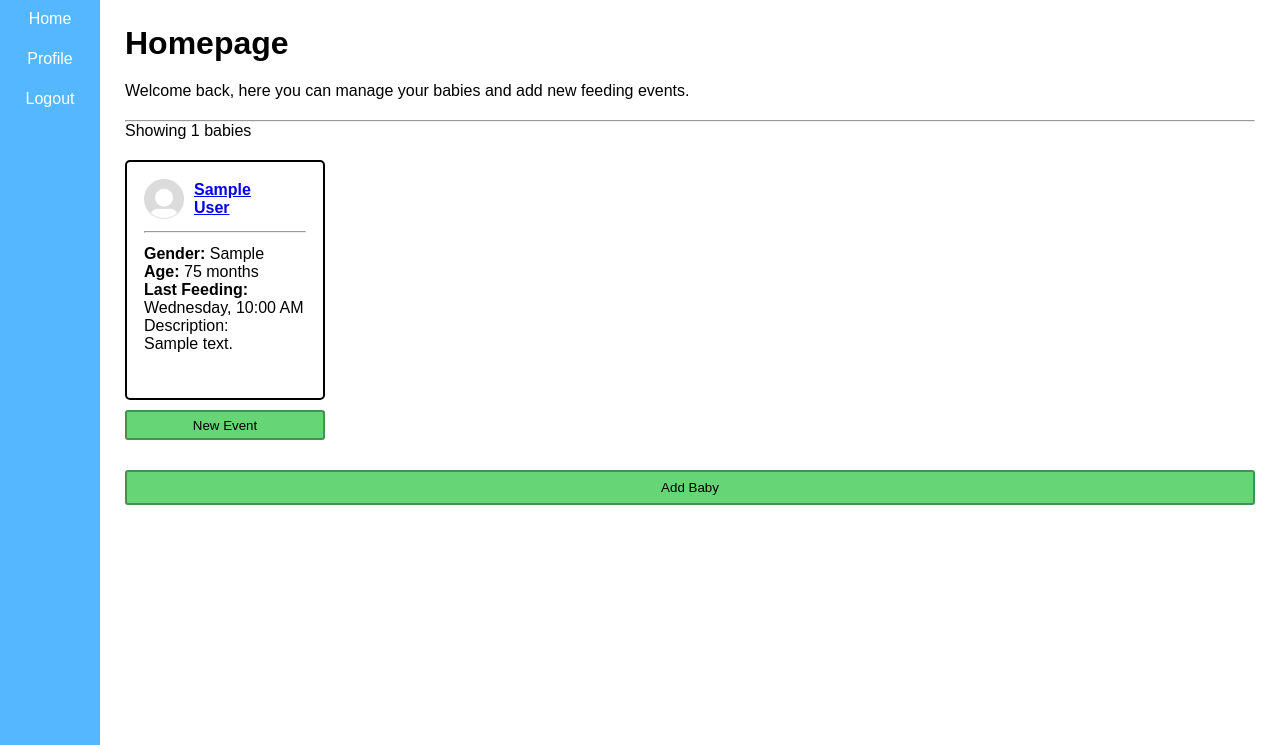
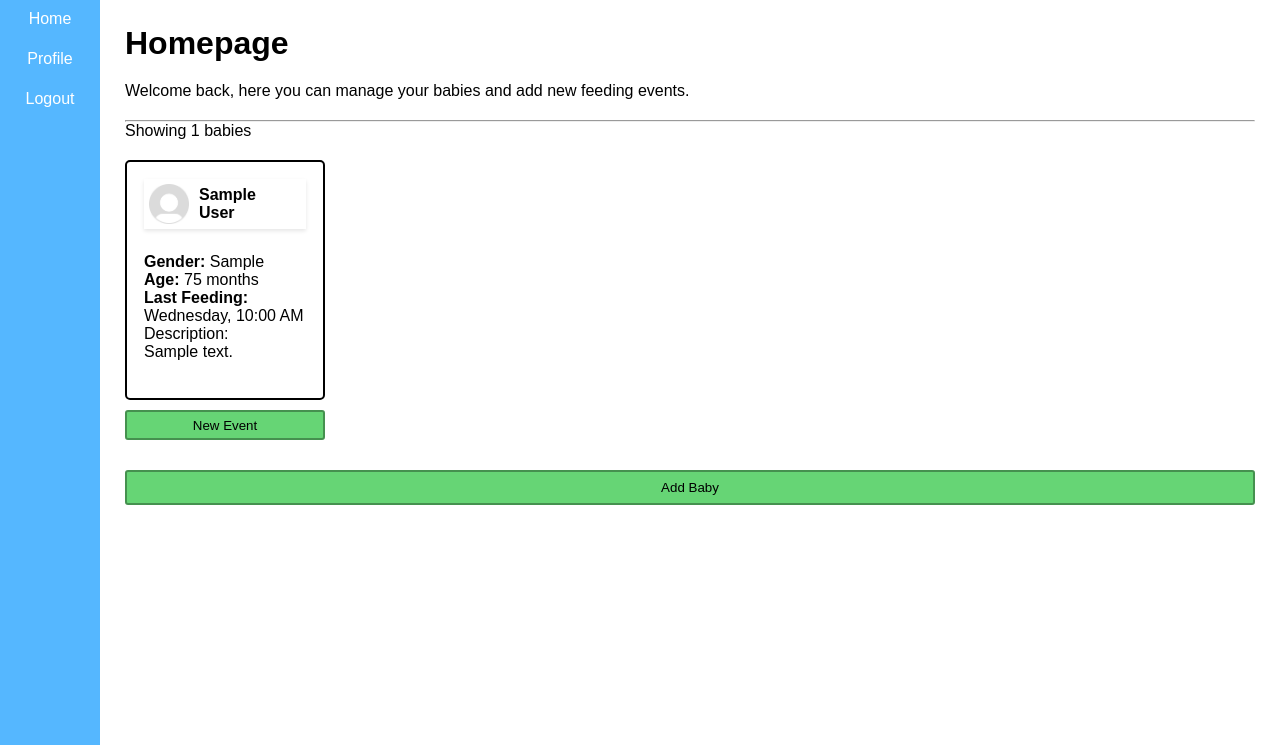
Before and after one commit to nabl2290/cspb-3308-team-5-project, a Flask app: page /user/1/dashboard in a window 1280 px wide. Shown: the part 55-800 px from the top of the page. Run offline with Flask 3, Linux system fonts and the light colour scheme; the visitor is signed in with stand-in values (Sample User, id 1); tables that the repository leaves empty hold one stand-in row (values such as "Sample post").

Commit message:
Styling changes to header of cards

```diff
--- a/static/css/dashboard.css
+++ b/static/css/dashboard.css
@@ -44,10 +44,15 @@
     display: flex;
     /* align-items: center; */
     gap: 10px;
+    text-decoration: none;
+    color: inherit;
+    padding: 5px;
+    box-shadow: 0 2px 4px rgba(0, 0, 0, 0.1);
 }
 
 .dashboard-baby-card-header:hover{
     cursor: pointer;
+    box-shadow: 0 4px 8px rgba(0, 0, 0, 0.2);
 }
 
 .dashboard-baby-icon {
@@ -62,6 +67,9 @@
     justify-content: center;
 }
 
+.dashboard-baby-name:hover{
+    text-decoration: underline;
+}
 
 .dashboard-baby-content button{
     background-color: #66d575;
--- a/templates/dashboard.html
+++ b/templates/dashboard.html
@@ -34,7 +34,7 @@
                             </a>
                         </td>
                     </tr>
-                    <tr><td><hr></td></tr>
+                    <tr><td></td></tr>
                     <tr>
                         {% set feeding_event = recent_feedings[baby.id] %}
                         <td>
```
